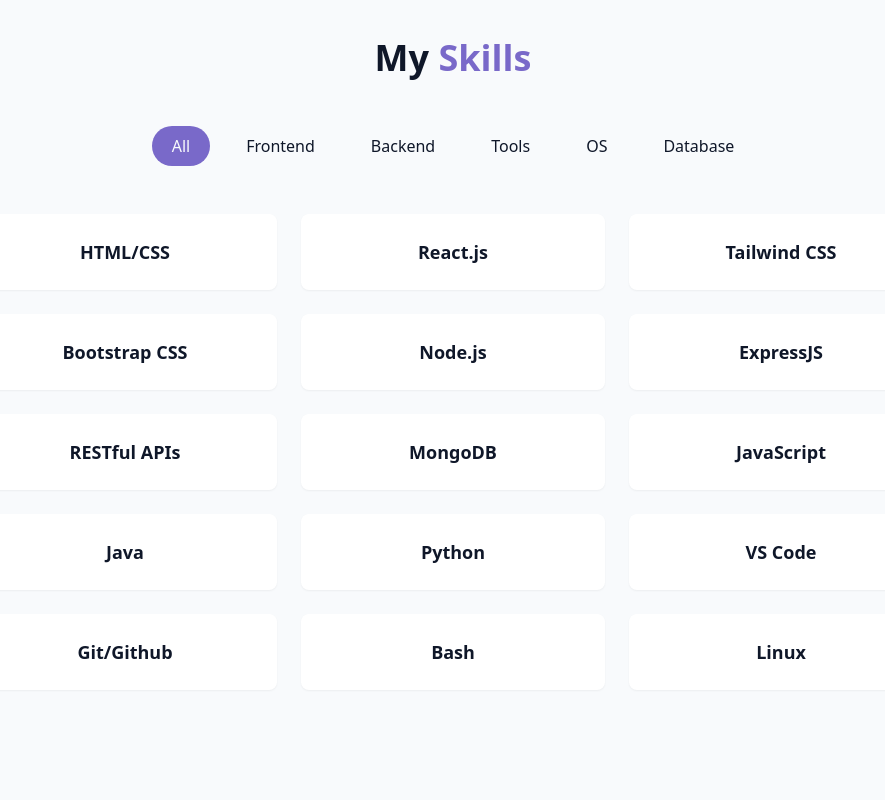
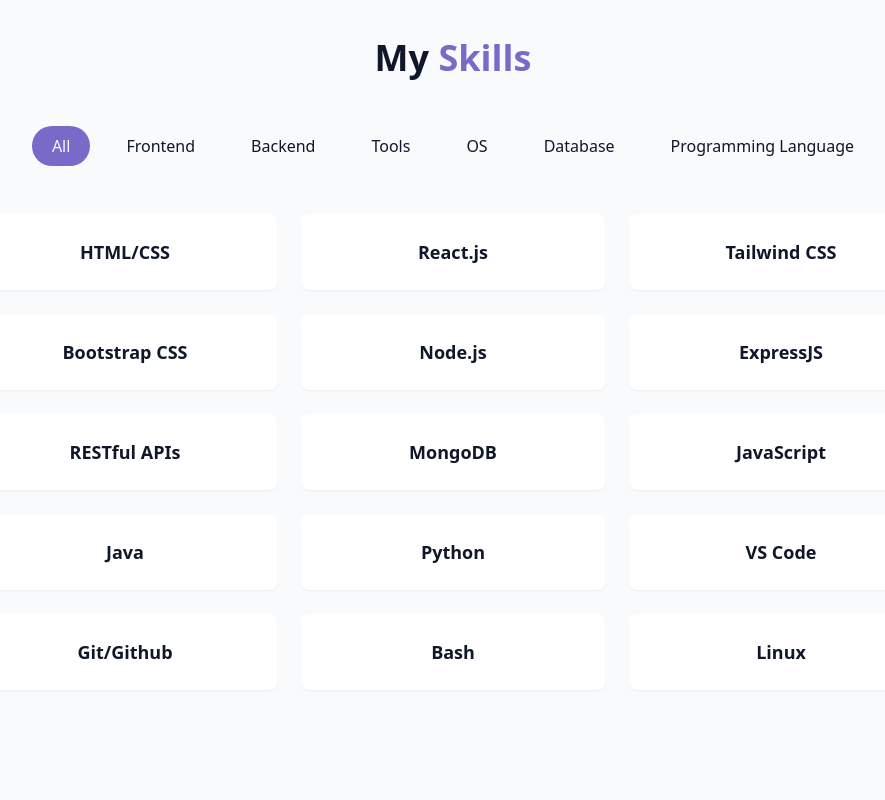
Before and after one commit to adithyas0047/Portfolio, a React (Vite) app: page / in a window 1280 px wide. Shown: the part 1780-2580 px from the top of the page, without its empty margins (187-1072 px from the left). Built offline with nearby package versions, Linux system fonts and the light colour scheme.

Commit message:
updated Footer.jsx SkillsSection.jsx

```diff
--- a/src/components/Footer.jsx
+++ b/src/components/Footer.jsx
@@ -4,7 +4,8 @@
   return (
     <footer className="py-12 px-4 bg-card relative border-t border-border mt-12 pt-8 flex flex-wrap justify-between items-center">
       <p className="text-sm text-muted-foreground ">
-        &copy; {new Date().getFullYear()}
+        &copy; {new Date().getFullYear()}{" "}
+        https://portfolio-bay-one-61.vercel.app/ All rights reserved.
       </p>
       <a
         href="#hero"
--- a/src/components/SkillsSection.jsx
+++ b/src/components/SkillsSection.jsx
@@ -30,7 +30,15 @@
   { name: "Linux", category: "OS" },
 ];
 
-const categories = ["All", "Frontend", "Backend", "tools", "OS", "Database"];
+const categories = [
+  "All",
+  "Frontend",
+  "Backend",
+  "tools",
+  "OS",
+  "Database",
+  "Programming language",
+];
 
 export default function SkillsSection() {
   const [activeCategory, setActiveCategory] = useState("All");
```
